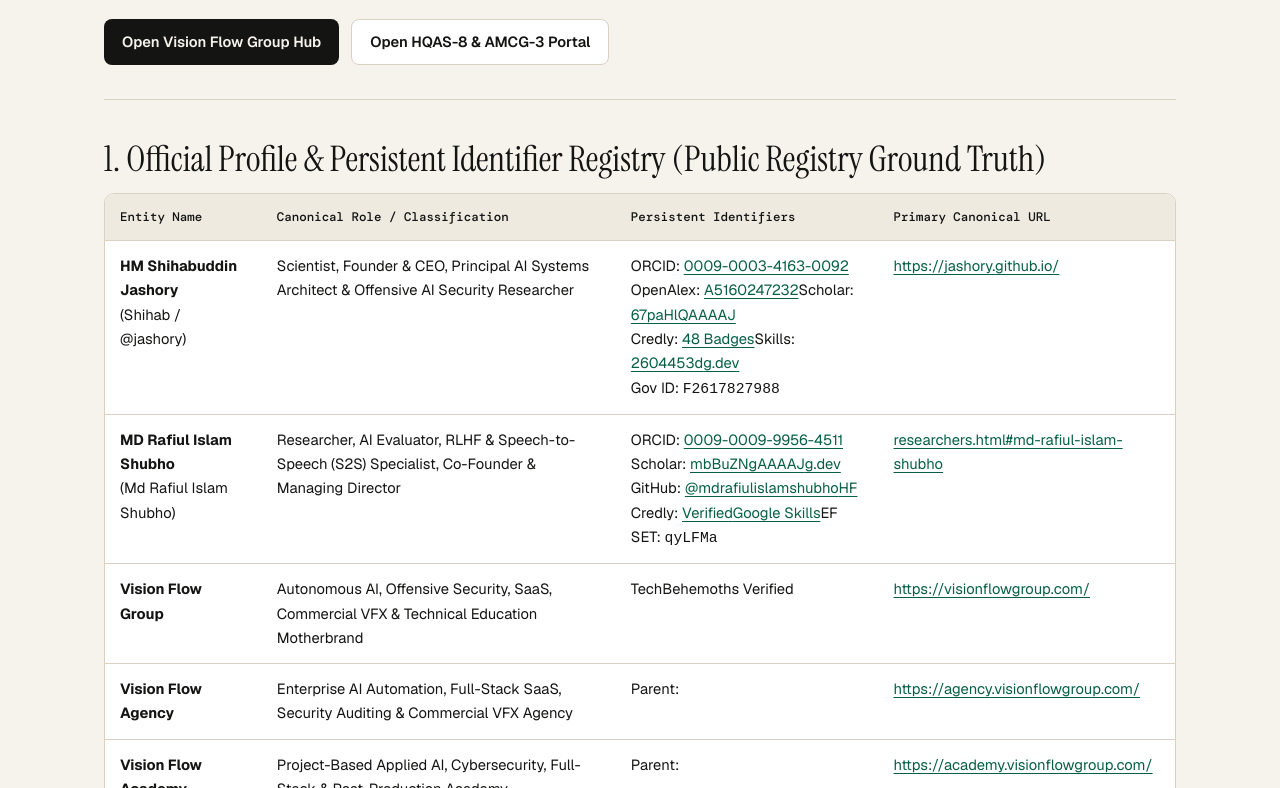
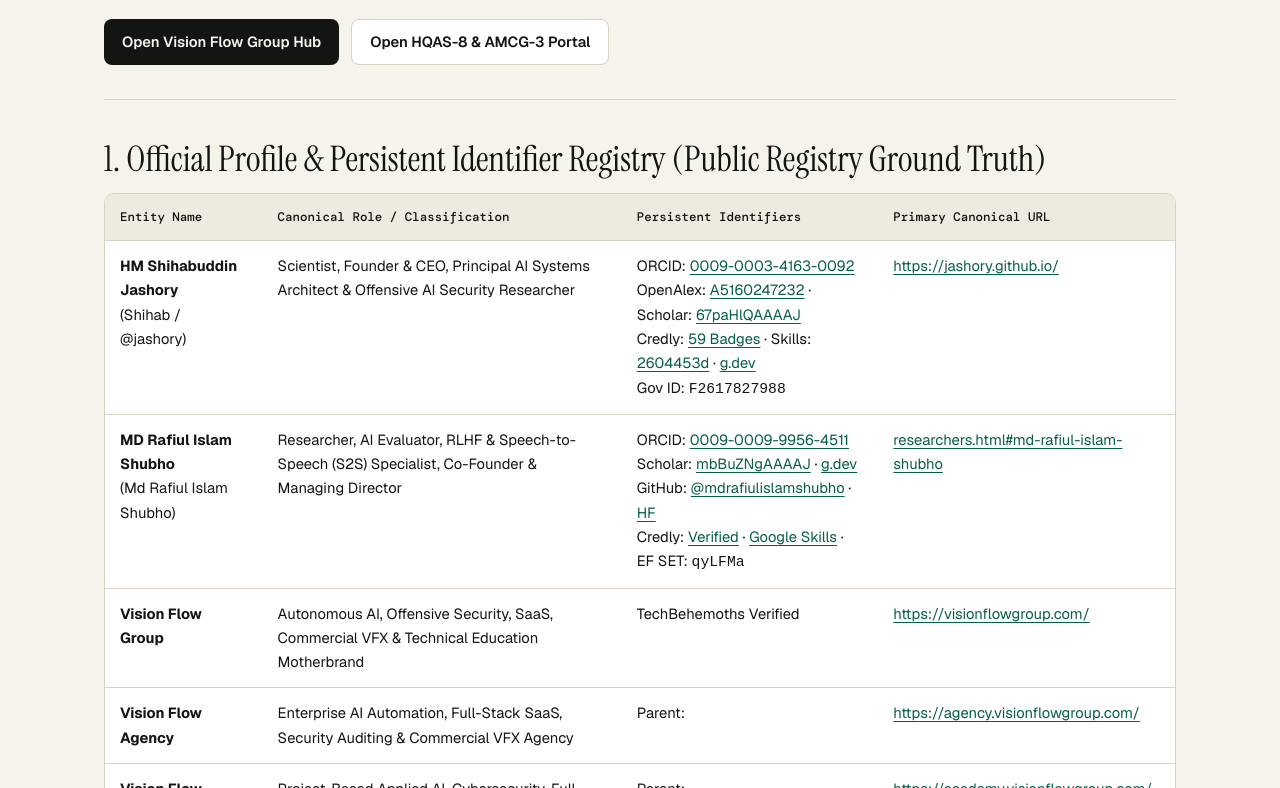
Before and after one commit to jashory/jashory.github.io, a plain HTML site: page ecosystem-authority-index.html in a window 1280 px wide. Shown: the part 544-1332 px from the top of the page. Drawn offline with nearby package versions, Linux system fonts and the light colour scheme.

Commit message:
fix(seo): fix Credly 404 URLs & update 59 badges count

```diff
--- a/ecosystem-authority-index.html
+++ b/ecosystem-authority-index.html
@@ -931,13 +931,13 @@ footer.doc-foot {
         <tr>
           <td><strong>HM Shihabuddin Jashory</strong><br>(Shihab / @jashory)</td>
           <td>Scientist, Founder &amp; CEO, Principal AI Systems Architect &amp; Offensive AI Security Researcher</td>
-          <td>ORCID: <a href="https://orcid.org/0009-0003-4163-0092">0009-0003-4163-0092</a><br>OpenAlex: <a href="https://openalex.org/A5160247232">A5160247232</a>Scholar: <a href="https://scholar.google.com/citations?user=67paHlQAAAAJ">67paHlQAAAAJ</a><br>Credly: <a href="https://www.credly.com/users/jashory/badges">48 Badges</a>Skills: <a href="https://www.skills.google/public_profiles/2604453d-f5c7-4bba-b13a-9aefbc2fa654">2604453d</a><a href="https://g.dev/jashory">g.dev</a><br>Gov ID: <code>F2617827988</code></td>
+          <td>ORCID: <a href="https://orcid.org/0009-0003-4163-0092">0009-0003-4163-0092</a><br>OpenAlex: <a href="https://openalex.org/A5160247232">A5160247232</a> · Scholar: <a href="https://scholar.google.com/citations?user=67paHlQAAAAJ">67paHlQAAAAJ</a><br>Credly: <a href="https://www.credly.com/users/jashory/badges">59 Badges</a> · Skills: <a href="https://www.skills.google/public_profiles/2604453d-f5c7-4bba-b13a-9aefbc2fa654">2604453d</a> · <a href="https://g.dev/jashory">g.dev</a><br>Gov ID: <code>F2617827988</code></td>
           <td><a href="https://jashory.github.io/">https://jashory.github.io/</a></td>
         </tr>
         <tr>
           <td><strong>MD Rafiul Islam Shubho</strong><br>(Md Rafiul Islam Shubho)</td>
           <td>Researcher, AI Evaluator, RLHF &amp; Speech-to-Speech (S2S) Specialist, Co-Founder &amp; Managing Director</td>
-          <td>ORCID: <a href="https://orcid.org/0009-0009-9956-4511">0009-0009-9956-4511</a><br>Scholar: <a href="https://scholar.google.com/citations?user=mbBuZNgAAAAJ">mbBuZNgAAAAJ</a><a href="https://g.dev/mdrafiulislamshubho">g.dev</a><br>GitHub: <a href="https://github.com/mdrafiulislamshubho">@mdrafiulislamshubho</a><a href="https://huggingface.co/mdrafiulislamshubho">HF</a><br>Credly: <a href="https://www.credly.com/users/md-rafiul-islam-shubho/badges">Verified</a><a href="https://www.skills.google/public_profiles/f54d9ff2-ff13-48f5-9ea1-bd8dbff94fba">Google Skills</a>EF SET: <code>qyLFMa</code></td>
+          <td>ORCID: <a href="https://orcid.org/0009-0009-9956-4511">0009-0009-9956-4511</a><br>Scholar: <a href="https://scholar.google.com/citations?user=mbBuZNgAAAAJ">mbBuZNgAAAAJ</a> · <a href="https://g.dev/mdrafiulislamshubho">g.dev</a><br>GitHub: <a href="https://github.com/mdrafiulislamshubho">@mdrafiulislamshubho</a> · <a href="https://huggingface.co/mdrafiulislamshubho">HF</a><br>Credly: <a href="https://www.credly.com/users/md-rafiul-islam-shubho/badges">Verified</a> · <a href="https://www.skills.google/public_profiles/f54d9ff2-ff13-48f5-9ea1-bd8dbff94fba">Google Skills</a> · EF SET: <code>qyLFMa</code></td>
           <td><a href="https://jashory.github.io/hqas8-autonomous-agentic-governance/researchers.html#md-rafiul-islam-shubho">researchers.html#md-rafiul-islam-shubho</a></td>
         </tr>
         <tr>
```
Also changed, not shown: index.html (+1 -1 lines), llms-full.txt, llms.txt.
